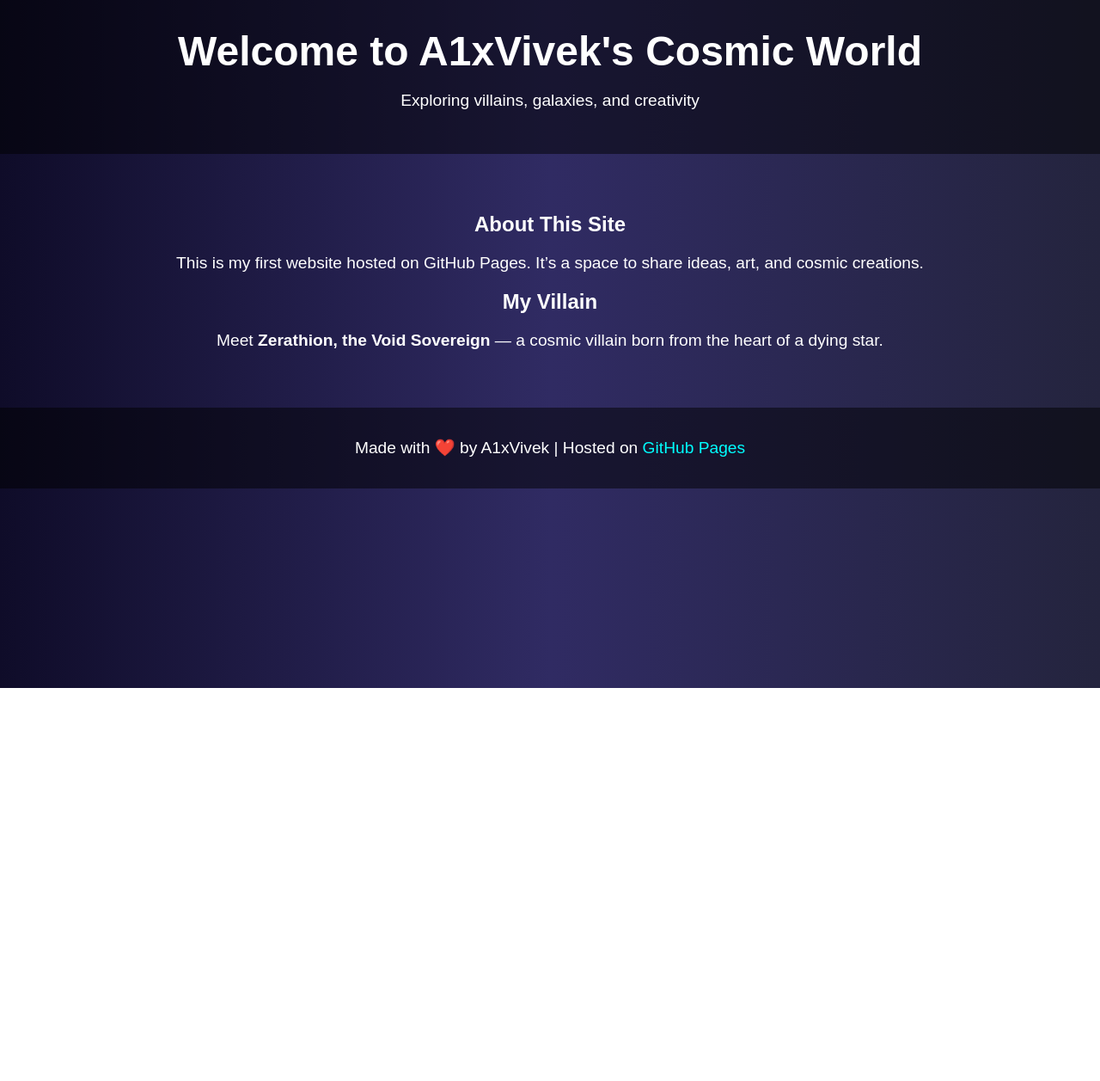
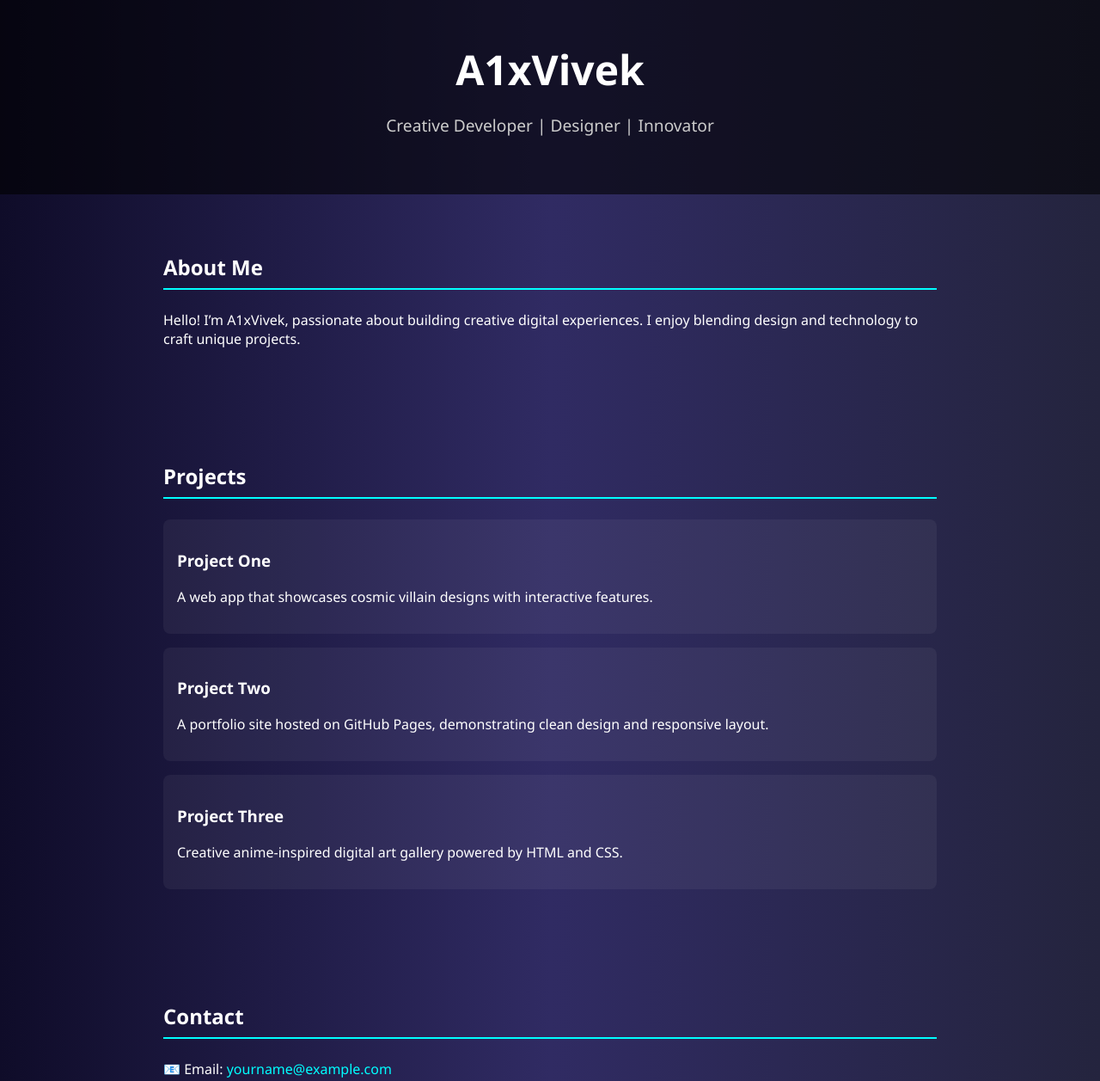
Before and after one commit to a1xvivek/A1X, a plain HTML site: page index.html in a window 1280 px wide. Shown: the top 1257 px of the page at 86% size. Before the commit the page ends 800 px from the top, so only its background shows below. Drawn offline with Linux system fonts and the light colour scheme.

Commit message:
Update index.html

```diff
--- a/index.html
+++ b/index.html
@@ -3,33 +3,48 @@
 <head>
   <meta charset="UTF-8">
   <meta name="viewport" content="width=device-width, initial-scale=1.0">
-  <title>A1xVivek's Cosmic Site</title>
+  <title>A1xVivek | Portfolio</title>
   <style>
     body {
-      font-family: Arial, sans-serif;
+      font-family: 'Segoe UI', Tahoma, Geneva, Verdana, sans-serif;
+      margin: 0;
+      background: #0f0c29;
       background: linear-gradient(to right, #0f0c29, #302b63, #24243e);
       color: #fff;
-      text-align: center;
-      margin: 0;
-      padding: 0;
     }
     header {
-      padding: 2rem;
-      background: rgba(0,0,0,0.5);
+      text-align: center;
+      padding: 3rem;
+      background: rgba(0,0,0,0.6);
     }
-    h1 {
+    header h1 {
+      margin: 0;
       font-size: 3rem;
-      margin: 0;
     }
-    p {
+    header p {
       font-size: 1.2rem;
+      color: #ccc;
     }
-    .content {
+    section {
       padding: 3rem;
+      max-width: 900px;
+      margin: auto;
+    }
+    h2 {
+      border-bottom: 2px solid #00ffff;
+      padding-bottom: 0.5rem;
+      margin-bottom: 1.5rem;
+    }
+    .project {
+      background: rgba(255,255,255,0.05);
+      padding: 1rem;
+      margin-bottom: 1rem;
+      border-radius: 8px;
     }
     footer {
-      background: rgba(0,0,0,0.5);
+      text-align: center;
       padding: 1rem;
+      background: rgba(0,0,0,0.6);
       font-size: 0.9rem;
     }
     a {
@@ -43,20 +58,39 @@
 </head>
 <body>
   <header>
-    <h1>Welcome to A1xVivek's Cosmic World</h1>
-    <p>Exploring villains, galaxies, and creativity</p>
+    <h1>A1xVivek</h1>
+    <p>Creative Developer | Designer | Innovator</p>
   </header>
 
-  <div class="content">
-    <h2>About This Site</h2>
-    <p>This is my first website hosted on GitHub Pages. It’s a space to share ideas, art, and cosmic creations.</p>
+  <section>
+    <h2>About Me</h2>
+    <p>Hello! I’m A1xVivek, passionate about building creative digital experiences. I enjoy blending design and technology to craft unique projects.</p>
+  </section>
 
-    <h2>My Villain</h2>
-    <p>Meet <strong>Zerathion, the Void Sovereign</strong> — a cosmic villain born from the heart of a dying star.</p>
-  </div>
+  <section>
+    <h2>Projects</h2>
+    <div class="project">
+      <h3>Project One</h3>
+      <p>A web app that showcases cosmic villain designs with interactive features.</p>
+    </div>
+    <div class="project">
+      <h3>Project Two</h3>
+      <p>A portfolio site hosted on GitHub Pages, demonstrating clean design and responsive layout.</p>
+    </div>
+    <div class="project">
+      <h3>Project Three</h3>
+      <p>Creative anime-inspired digital art gallery powered by HTML and CSS.</p>
+    </div>
+  </section>
+
+  <section>
+    <h2>Contact</h2>
+    <p>📧 Email: <a href="mailto:yourname@example.com">yourname@example.com</a></p>
+    <p>🌐 GitHub: <a href="https://github.com/yourusername">github.com/yourusername</a></p>
+  </section>
 
   <footer>
-    <p>Made with ❤️ by A1xVivek | Hosted on <a href="https://pages.github.com/">GitHub Pages</a></p>
+    <p>© 2025 A1xVivek | Built with ❤️ and GitHub Pages</p>
   </footer>
 </body>
 </html>
```
